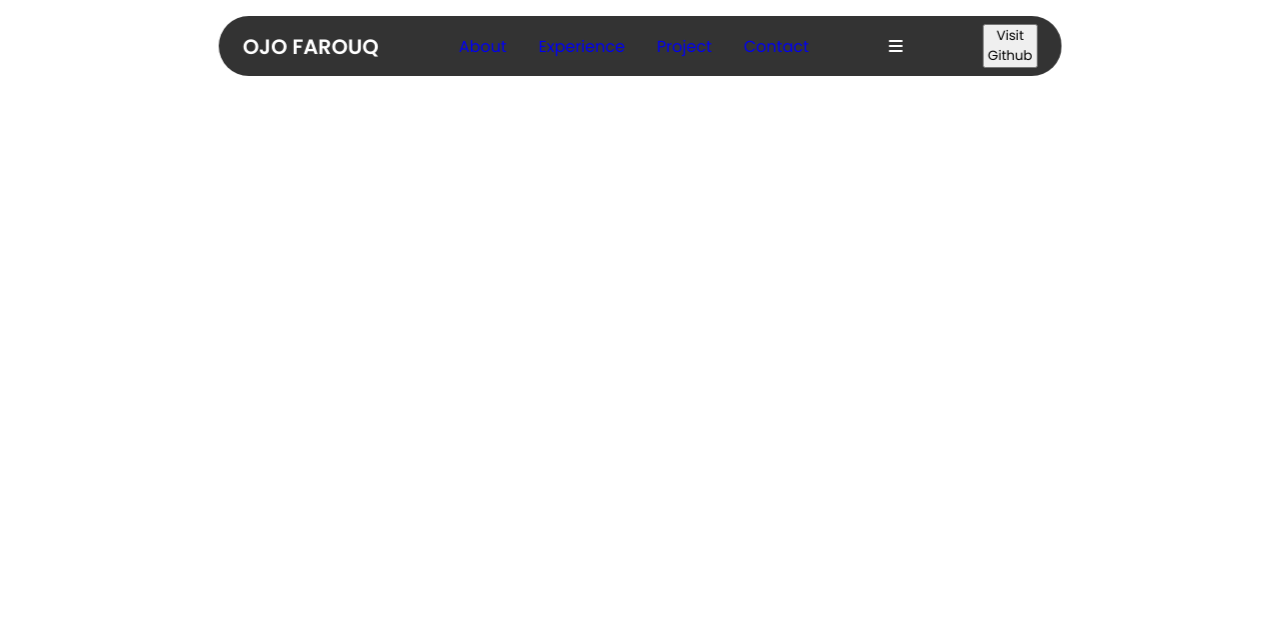
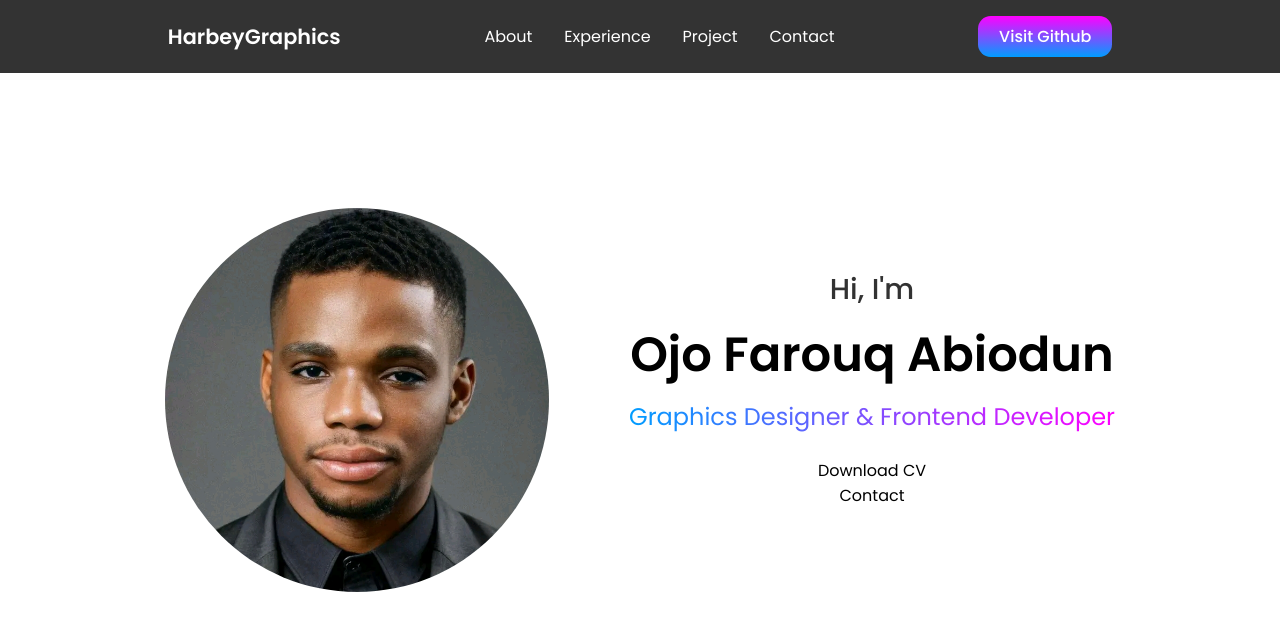
Before and after one commit to OjoFarouqAbiodun/Portfolio, a plain HTML site: page index.html in a window 1280 px wide. Drawn offline with Linux system fonts and the light colour scheme.

Commit message:
gotten to info box span

```diff
--- a/index.html
+++ b/index.html
@@ -12,8 +12,9 @@
 </head>
 
 <body>
+
     <header class="header">
-        <a href="" class="logo"><span>OJO FAROUQ</span></a>
+        <a href="" class="logo"><span> HarbeyGraphics </span></a>
         <ul class="nav-links">
             <li><a href="#about">About</a></li>
             <li><a href="#experience">Experience</a></li>
@@ -24,6 +25,29 @@
         <button class="visit-btn">Visit Github</button>
     </header>
 
+    <section class="about" id="about">
+        <div class="about-container">
+            <img src="./asset/my pic.jpg" alt="my-pic"/>
+
+            <div class="info-box">
+                <div class="text">
+                    <h3>Hi, I'm</h3>
+                    <h1>Ojo Farouq Abiodun</h1>
+                    <span>Graphics Designer & Frontend Developer</span>
+                </div>
+
+                <div class="btn-group">
+                    <div class="btn">Download CV</div>
+                    <div class="btn">Contact</div>
+                </div>
+
+                <div class="socials">
+
+                </div>
+            </div>
+        </div>
+    </section>
+
 
     <script src="main.js"></script>
 
--- a/style.css
+++ b/style.css
@@ -11,18 +11,19 @@
 
 header {
     position: fixed;
-    top: 1rem;
-    left: 50%;
-    transform: translate(-50%);
+    width: 100%;
+    /* top: 1rem; */
+    /* left: 50%; */
+    /* transform: translate(-50%); */
     display: flex;
     align-items: center;
-    justify-content: center;
-    gap: 5rem;
+    justify-content: space-evenly;
+    /* gap: 5rem; */
     background-color: rgba(0, 0, 0, 0.8);
     backdrop-filter: blur(8px);
     color: white;
-    padding: 0.5rem 1.5rem;
-    border-radius: 3rem;
+    padding: 1rem 1.5rem;
+    /* border-radius: 1rem; */
     z-index: 9999;
 }
 
@@ -45,6 +46,7 @@ header {
 
 li a {
     position: relative;
+    color: #fff;
 }
 
 li a::before {
@@ -62,3 +64,80 @@ li a::before {
 li a:hover::before {
     width: 100%;
 }
+
+.visit-btn {
+    padding: 0.5rem 1.3rem;
+    text-wrap: nowrap;
+    border: none;
+    border-radius: .8rem;
+    font-size: 1rem;
+    font-weight: 500;
+    background: linear-gradient(to top, rgb(0, 157, 255), rgb(255, 0, 255));
+    color: #fff;
+    cursor: pointer;
+    transition: 0.3s ease-in-out;
+}
+
+.visit-btn:hover {
+    transform: scale(1.1);
+    background: linear-gradient(to bottom, rgb(0, 157, 255), rgb(255, 0, 255));
+}
+
+#menu-icon{
+    font-size: 2rem;
+    display: none;
+}
+
+section {
+    min-height: 100vh;
+    padding: 8rem 10%;
+    width: 100%;
+    position: relative;
+}
+
+.about {
+    display: flex;
+    align-items: center;
+    justify-content: center;
+}
+
+.about .about-container {
+    display: flex;
+    align-items: center;
+    justify-content: center;
+    gap: 5rem;
+}
+
+.about img {
+    width: 30vw;
+    border-radius: 50%;
+}
+
+.info-box {
+    display: flex;
+    flex-direction: column;
+    gap: 1.5rem;
+    text-align: center;
+    align-items: center;
+    justify-content: center;
+}
+
+.info-box h3 {
+    font-size: 1.8rem;
+    font-weight: 500;
+    opacity: 0.8;
+    margin-bottom: .5rem;
+}
+
+.info-box h1 {
+    font-size: 3rem;
+    font-weight: 600;
+    margin-bottom: .5rem;
+}
+
+.info-box span {
+    background: linear-gradient(to right, rgb(0, 157, 255), rgb(255, 0, 255));
+    background-clip: text;
+    color: transparent;
+    font-size: 1.5rem;
+}
```
Also changed, not shown: asset/my pic.jpg (added).
